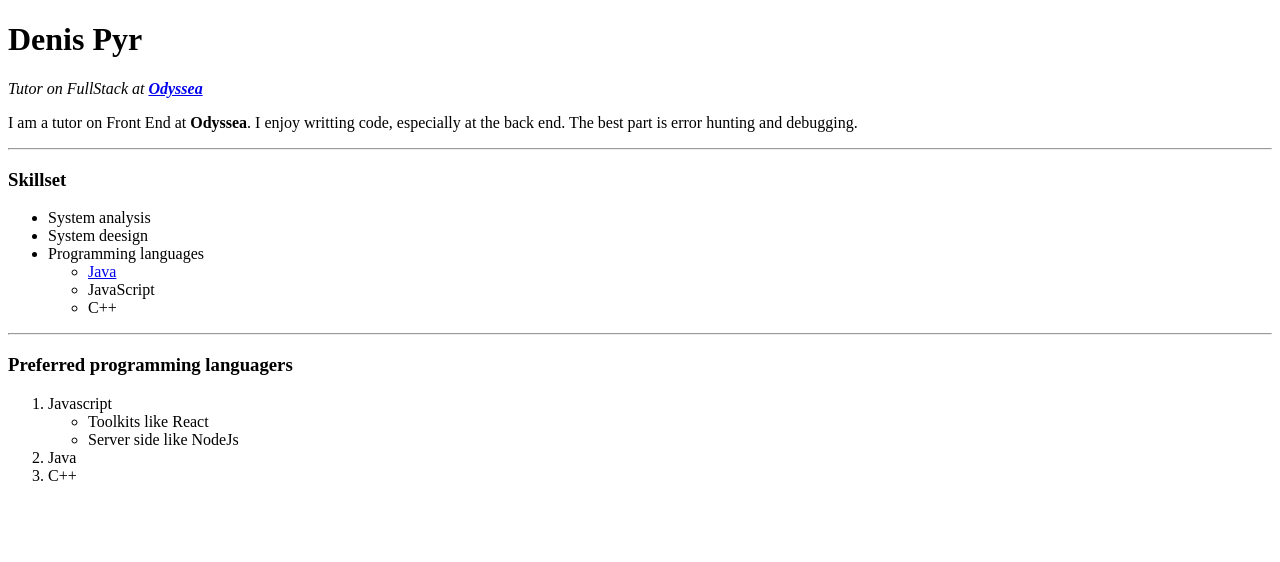
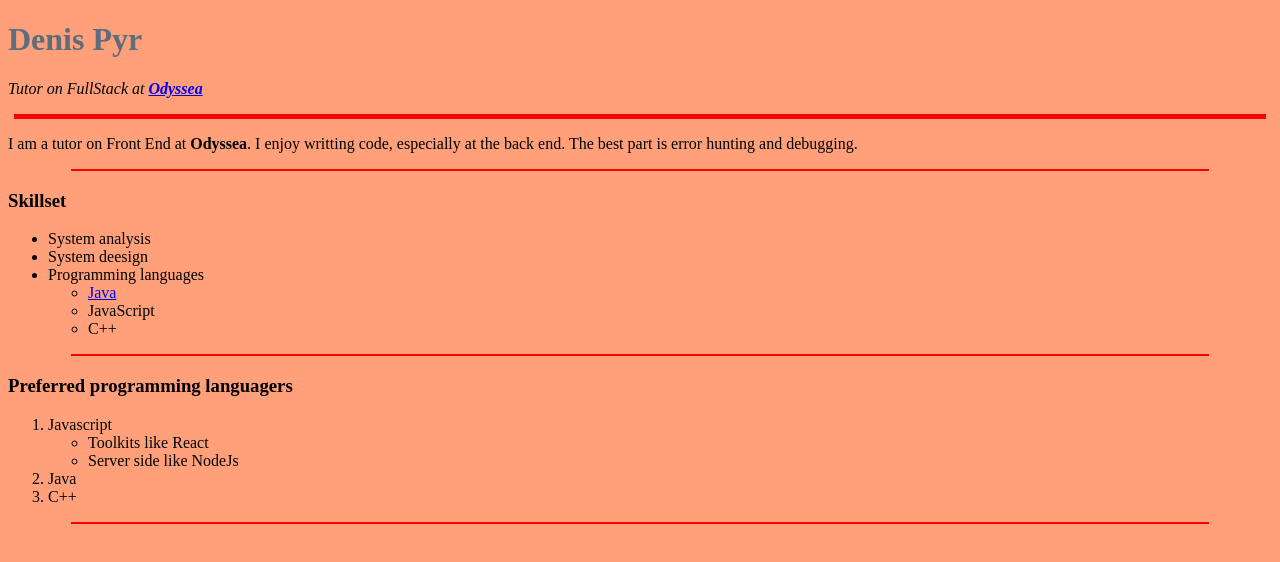
Before and after one commit to pyrschool/FE21PersonalPage, a plain HTML site: page index.html in a window 1280 px wide. Drawn offline with Linux system fonts and the light colour scheme.

Commit message:
Added styling, internal and inline

```diff
--- a/index.html
+++ b/index.html
@@ -5,12 +5,17 @@
     <meta charset="UTF-8">
     <meta http-equiv="X-UA-Compatible" content="IE=edge">
     <meta name="viewport" content="width=device-width, initial-scale=1.0">
-    <title>Document</title>
+    <title>Denis:. Personal Page 🤙</title>
+    <style>
+        hr {background-color:red; border-style: none; height: 2px; width:90%}
+        body { background-color: lightsalmon;}
+    </style>
 </head>
 
 <body>
-    <h1>Denis Pyr</h1>
+    <h1 style="color: #5D6D7E;">Denis Pyr</h1>
     <p><em>Tutor on FullStack at <strong><a href="http://www.odyssea.com/">Odyssea</a></strong></em></p>
+    <hr style="height:5px;width:99%">
     <p>I am a tutor on Front End at <strong>Odyssea</strong>. I enjoy writting code, especially at the back end. The
         best part is error hunting and debugging.</p>
     <hr>
@@ -36,6 +41,7 @@
         <li>Java</li>
         <li>C++</li>
     </ol>
+    <hr>
 
 </body>
 
```
